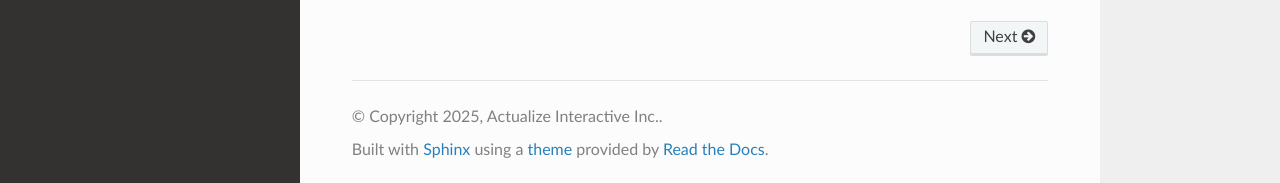
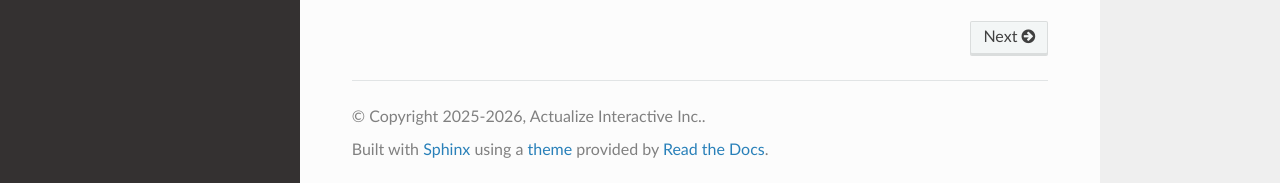
Before and after one commit to Actualize-Interactive/anim, a Sphinx documentation site: the page built from docs/sphinx/index.rst, in a window 1280 px wide and 985 px high. Shown: the part 799-982 px from the top of the window. Built offline with Sphinx 7.4.7 and the Read the Docs theme 3.1.0, drawn with Linux system fonts in a browser that asks for light colours; pages that are not in the unit, such as notebooks, are missing from menus; some of the changed lines change nothing that is shown.

Commit message:
build: single-source the project version from CMakeLists.txt
The version was repeated in CMakeLists.txt, docs/Doxyfile and
docs/sphinx/conf.py, so a release bump had to touch three files and
could silently drift.

project() in CMakeLists.txt is now the only place it is written.
Doxyfile reads it from $(ANIM_VERSION), which both docs build scripts
export after parsing CMakeLists.txt, and conf.py parses the same file.
Also corrects the Sphinx copyright to match LICENSE (2025-2026).

```diff
--- a/docs/sphinx/conf.py
+++ b/docs/sphinx/conf.py
@@ -3,10 +3,26 @@
 # The API reference is generated from the Doxygen XML (produced by running
 # doxygen on docs/Doxyfile) via Breathe + Exhale. See docs/build_docs.sh.
 
+import pathlib
+import re
+
 project = 'anim'
-copyright = '2025, Actualize Interactive Inc.'
+copyright = '2025-2026, Actualize Interactive Inc.'
 author = 'Actualize Interactive Inc.'
-release = '0.1.2'
+
+
+def _version_from_cmake():
+    """Read the single source of truth for the version: project() in CMakeLists.txt."""
+    cmakelists = pathlib.Path(__file__).resolve().parents[2] / 'CMakeLists.txt'
+    match = re.search(r'project\s*\(\s*anim\s+VERSION\s+([0-9]+(?:\.[0-9]+)*)',
+                      cmakelists.read_text(encoding='utf-8'))
+    if not match:
+        raise RuntimeError(f'Could not parse the project version from {cmakelists}')
+    return match.group(1)
+
+
+release = _version_from_cmake()
+version = release
 
 extensions = [
     'breathe',
```
Also changed, not shown: 3 other files.
